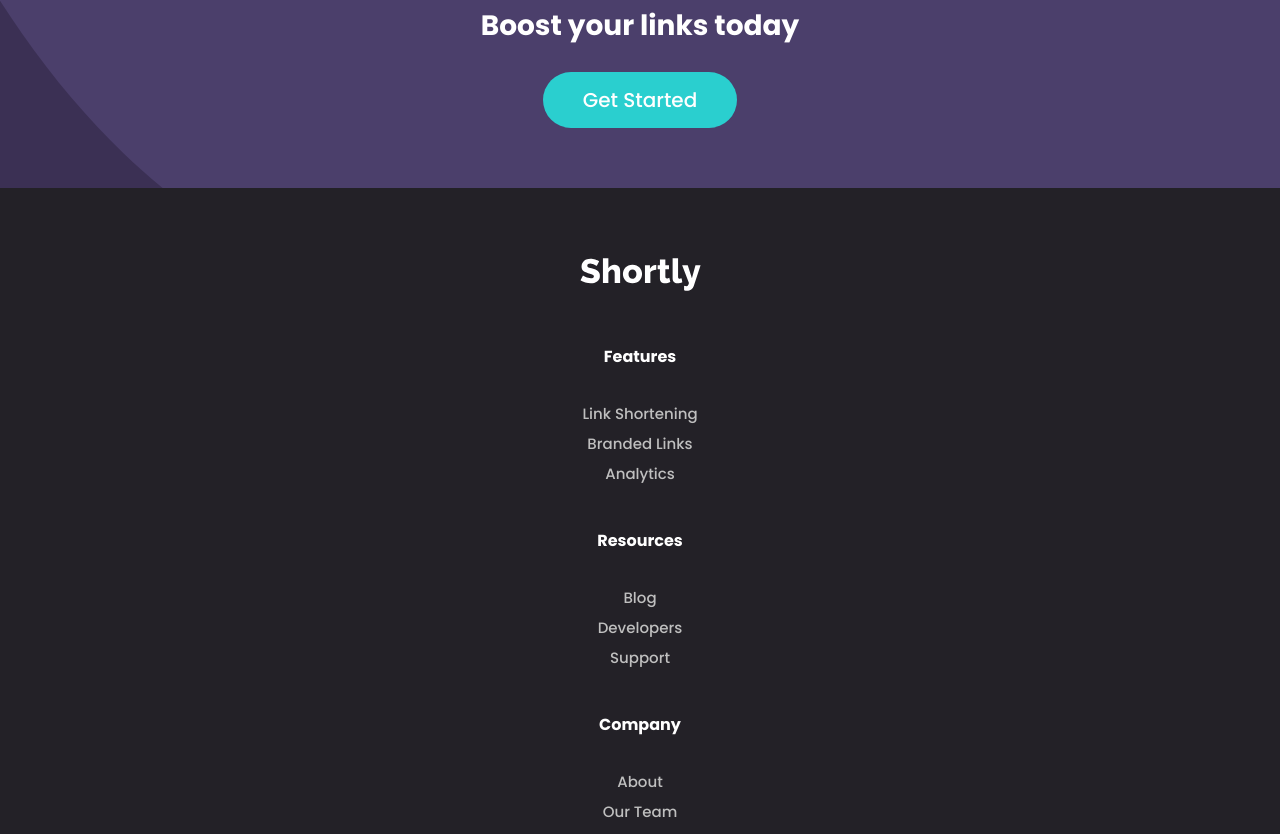
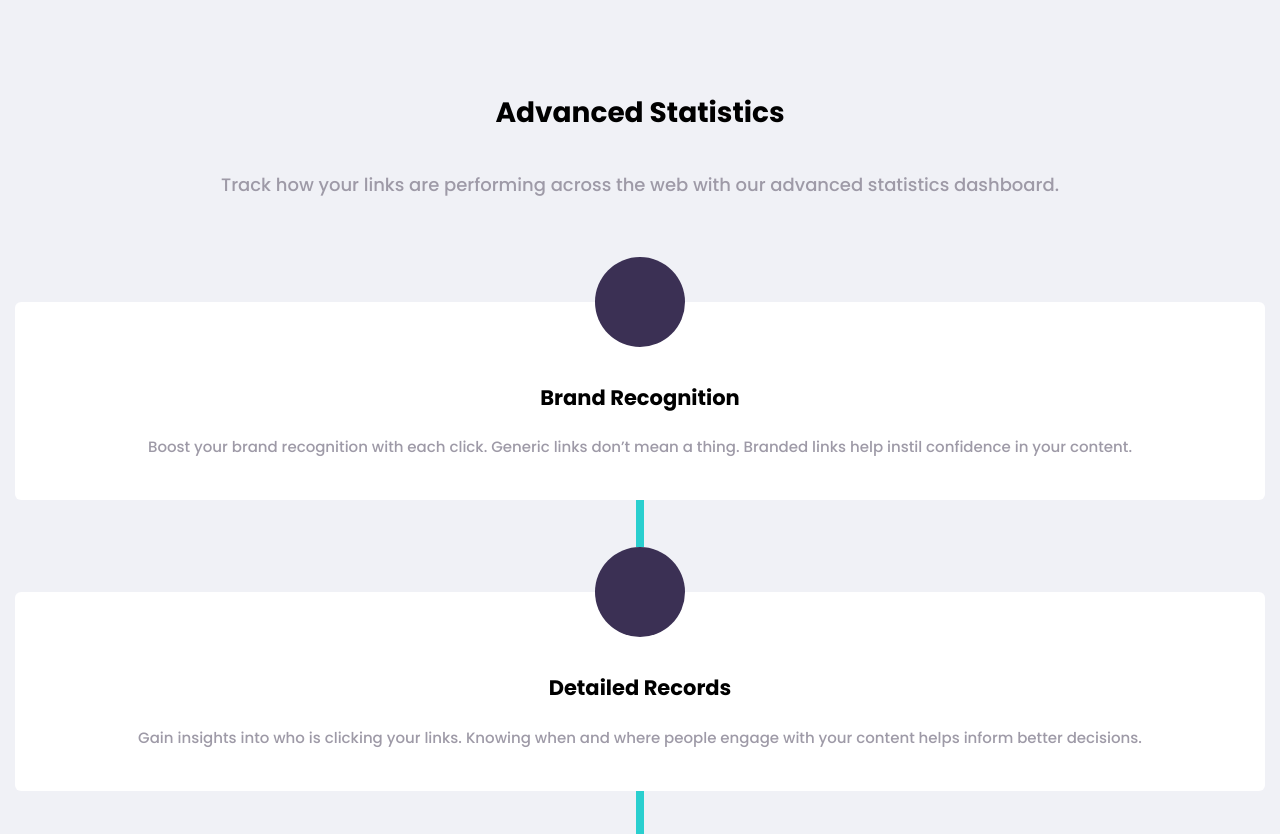
Before and after one commit to iqbalfaisal/frontend-development-js-khohwc, a React (Create React App) app: page / in a window 1280 px wide. Shown: the part 636-1470 px from the top of the page. Built offline with nearby package versions, Linux system fonts and the light colour scheme.

Commit message:
style: stats view

```diff
--- a/src/App.js
+++ b/src/App.js
@@ -1,11 +1,12 @@
 import "./App.css";
-import { Footer, Intro, NavBar, StartNow } from "./components";
+import { Footer, Intro, NavBar, StartNow, Stats } from "./components";
 
 function App() {
   return (
     <div className="root">
       <NavBar />
       <Intro />
+      <Stats />
       <StartNow />
       <Footer />
     </div>
--- /dev/null
+++ b/src/components/Stats/Stats.css
@@ -0,0 +1,157 @@
+.stats {
+  grid-column: 1/4;
+
+  display: grid;
+  grid-template-columns: inherit;
+
+  background-color: #f0f1f6;
+  padding: 210px 0 120px;
+  margin-top: -83px;
+}
+
+.stats .content {
+  grid-column: 2/3;
+}
+
+.stats .title {
+  font-size: 40px;
+  text-align: center;
+  margin-bottom: 35px;
+}
+
+.stats .desc {
+  font-size: 18px;
+  color: var(--grayish-violet);
+  text-align: center;
+  margin-bottom: 100px;
+}
+
+.cards {
+  display: flex;
+  display: grid;
+  grid-template-columns: repeat(3, 1fr);
+  column-gap: 30px;
+  align-items: start;
+}
+
+.cards .card {
+  border-radius: 6px;
+  background-color: white;
+  display: flex;
+  flex-direction: column;
+  padding: 80px 32px 40px;
+  position: relative;
+}
+
+.card .card-icon {
+  width: 90px;
+  height: 90px;
+  border-radius: 50%;
+  background-color: var(--dark-violet);
+  display: flex;
+  justify-content: center;
+  align-items: center;
+  line-height: 0;
+  position: absolute;
+  top: 0;
+  left: 0;
+  transform: translate(32px, -50%);
+}
+
+.card .card-title {
+  font-size: 21px;
+  font-weight: 700;
+  margin-bottom: 20px;
+}
+
+.card .card-body {
+  color: var(--grayish-violet);
+  font-size: 15px;
+}
+
+.card:not(:last-child)::after {
+  position: absolute;
+  content: "";
+  background-color: var(--cyan);
+  width: 8px;
+  height: 47px;
+  left: 50%;
+  top: 100%;
+  transform: translateX(-50%);
+}
+
+.card:nth-child(2) {
+  margin-top: 45px;
+}
+
+.card:nth-child(3) {
+  margin-top: 90px;
+}
+.card:nth-child(1)::after {
+  top: 150px;
+  right: -19px;
+  left: auto;
+  transform: rotateZ(90deg);
+  height: 30px;
+}
+
+.card:nth-child(2)::after {
+  top: 105px;
+  right: -19px;
+  left: auto;
+  transform: rotateZ(90deg);
+  height: 30px;
+}
+
+@media (max-width: 1439px) {
+  .stats .title {
+    font-size: 28px;
+  }
+
+  .stats .desc {
+    line-height: 1.8;
+  }
+
+  .stats .desc br {
+    display: none;
+  }
+
+  .cards {
+    grid-template-columns: 1fr;
+    row-gap: 92px;
+  }
+
+  .cards .card {
+    text-align: center;
+  }
+
+  .card:not(:last-child)::after {
+    position: absolute;
+    content: "";
+    background-color: var(--cyan);
+    width: 8px;
+    height: 47px;
+    left: 50%;
+    top: 100%;
+    right: auto;
+    transform: translateX(-50%);
+  }
+
+  .card .card-icon {
+    left: 50%;
+    transform: translate(-50%, -50%);
+  }
+
+  .card .card-body {
+    font-size: 15px;
+    line-height: 1.8;
+  }
+
+  .card:nth-child(2) {
+    margin-top: 0;
+  }
+
+  .card:nth-child(3) {
+    margin-top: 0px;
+  }
+}
--- /dev/null
+++ b/src/components/Stats/index.js
@@ -0,0 +1,53 @@
+import React from "react";
+
+import { Images } from "../../resources";
+import "./Stats.css";
+
+export default function Stats() {
+  return (
+    <div className="stats">
+      <div className="content">
+        <h1 className="title">Advanced Statistics</h1>
+        <p className="desc">
+          Track how your links are performing across the web with <br />
+          our advanced statistics dashboard.
+        </p>
+
+        <div className="cards">
+          <div className="card">
+            <div className="card-icon">
+              <img src={Images.recognition} alt="" role="presentation" />
+            </div>
+            <div className="card-title">Brand Recognition</div>
+            <div className="card-body">
+              Boost your brand recognition with each click. Generic links don’t
+              mean a thing. Branded links help instil confidence in your
+              content.
+            </div>
+          </div>
+          <div className="card">
+            <div className="card-icon">
+              <img src={Images.records} alt="" role="presentation" />
+            </div>
+            <div className="card-title">Detailed Records</div>
+            <div className="card-body">
+              Gain insights into who is clicking your links. Knowing when and
+              where people engage with your content helps inform better
+              decisions.
+            </div>
+          </div>
+          <div className="card">
+            <div className="card-icon">
+              <img src={Images.customizable} alt="" role="presentation" />
+            </div>
+            <div className="card-title">Fully Customizable</div>
+            <div className="card-body">
+              Improve brand awareness and content discoverability through
+              customizable links, supercharging audience engagement.
+            </div>
+          </div>
+        </div>
+      </div>
+    </div>
+  );
+}
--- a/src/components/index.js
+++ b/src/components/index.js
@@ -2,3 +2,4 @@ export { default as Footer } from "./Footer";
 export { default as NavBar } from "./NavBar";
 export { default as StartNow } from "./StartNow";
 export { default as Intro } from "./Intro";
+export { default as Stats } from "./Stats";
--- a/src/resources/index.js
+++ b/src/resources/index.js
@@ -5,4 +5,7 @@ export const Images = {
   pinterest: require("./images/icon-pinterest.svg").default,
   instagram: require("./images/icon-instagram.svg").default,
   illustration: require("./images/illustration-working.svg").default,
+  customizable: require("./images/icon-fully-customizable.svg").default,
+  records: require("./images/icon-detailed-records.svg").default,
+  recognition: require("./images/icon-brand-recognition.svg").default,
 };
```
Also changed, not shown: 1 other file (tests, documents, lock files or other folders).
